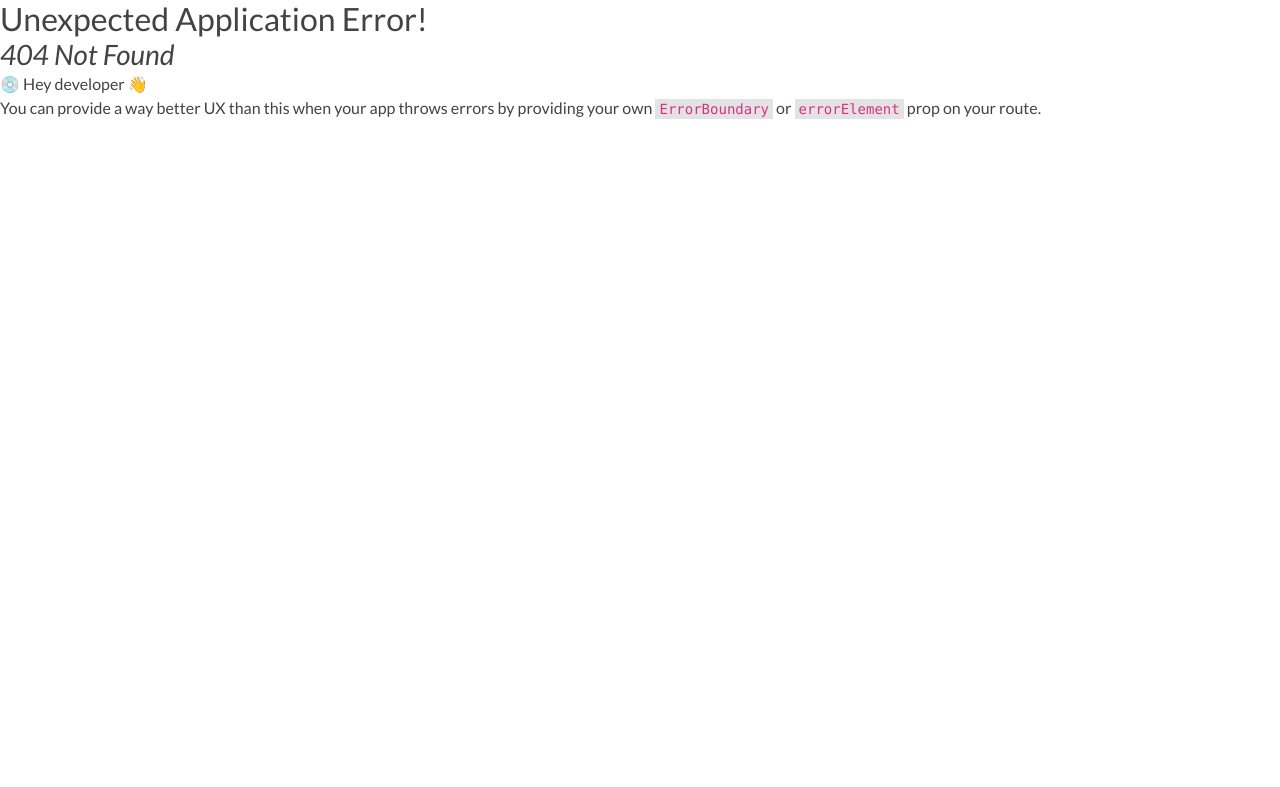
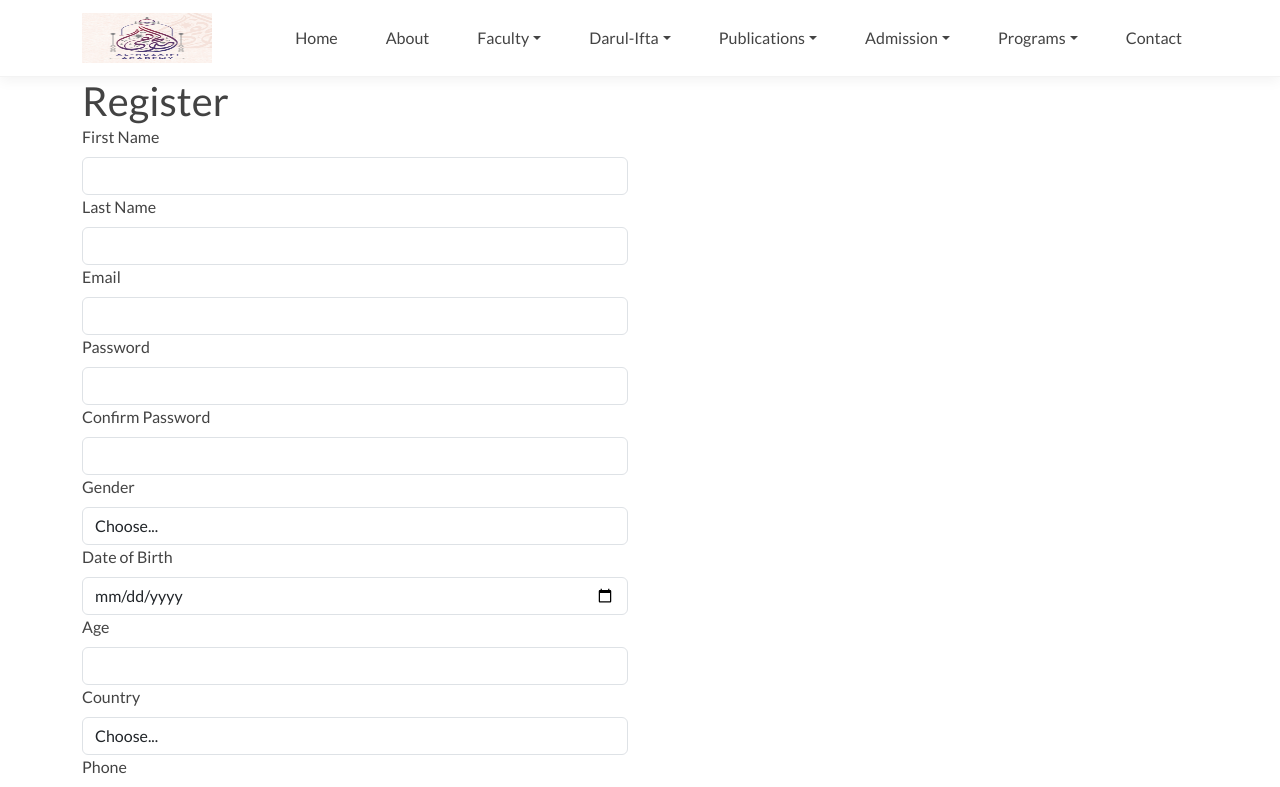
Before and after one commit to TariqueMasood/al-huzaifi, a React (Create React App) app: page /registration in a window 1280 px wide. Before the commit this address had no page. Shown: the top 787 px of the page. Built offline with nearby package versions, Linux system fonts and the light colour scheme.

Commit message:
CSE:banner added

```diff
--- a/src/components/contact.tsx
+++ b/src/components/contact-form.tsx
@@ -1,6 +1,4 @@
-import React from "react";
-
-const Contact = () => (
+const ContactForm = () => (
   <div>
     <h3>Contact Us:</h3>
     <address>
@@ -13,4 +11,4 @@ const Contact = () => (
   </div>
 );
 
-export default Contact;
+export default ContactForm;
--- a/src/components/header.tsx
+++ b/src/components/header.tsx
@@ -105,7 +105,9 @@ const Header: React.FC = () => {
                 title="Admission"
                 id={`offcanvasNavbarDropdown-expand-md`}
               >
-                <NavDropdown.Item href="#action3">Enroll Now</NavDropdown.Item>
+                <NavDropdown.Item href="/registration">
+                  Registration
+                </NavDropdown.Item>
                 <NavDropdown.Divider />
                 <NavDropdown.Item href="#action4">Tution Fee</NavDropdown.Item>
                 <NavDropdown.Divider />
@@ -125,15 +127,15 @@ const Header: React.FC = () => {
                 <NavDropdown.Divider />
                 <NavDropdown.Item href="#action4">Lorem</NavDropdown.Item>
               </CustomDropdown>
-              <Nav.Link as={NavLink} to="/#" eventKey="contact">
+              <Nav.Link as={NavLink} to="/contact" eventKey="contact">
                 Contact
               </Nav.Link>
-              <MyButton
+              {/* <MyButton
                 onClick={toggleTheme}
                 title={theme === "dark" ? "Light mode" : "Dark mode"}
               >
                 {theme === "dark" ? <PiSunLight /> : <PiMoonLight />}
-              </MyButton>
+              </MyButton> */}
             </Nav>
           </Offcanvas.Body>
         </Navbar.Offcanvas>
--- a/src/components/hero-carousel.tsx
+++ b/src/components/hero-carousel.tsx
@@ -1,6 +1,6 @@
 import Carousel from "react-bootstrap/Carousel";
-import slider2 from "../images/slider-2.webp";
-import slider3 from "../images/slider-3.webp";
+import slider2 from "../images/banner-1.jpeg";
+import slider3 from "../images/banner-2.jpeg";
 import styled from "styled-components";
 
 function HeroCarousel() {
--- /dev/null
+++ b/src/components/registration-form.tsx
@@ -0,0 +1,350 @@
+import React from "react";
+import { Form, Button, Container, Row, Col } from "react-bootstrap";
+
+const countryOptions = [
+  "Afghanistan",
+  "Albania",
+  "Algeria",
+  "Andorra",
+  "Angola",
+  "Antigua and Barbuda",
+  "Argentina",
+  "Armenia",
+  "Australia",
+  "Austria",
+  "Azerbaijan",
+  "Bahamas",
+  "Bahrain",
+  "Bangladesh",
+  "Barbados",
+  "Belarus",
+  "Belgium",
+  "Belize",
+  "Benin",
+  "Bhutan",
+  "Bolivia",
+  "Bosnia and Herzegovina",
+  "Botswana",
+  "Brazil",
+  "Brunei",
+  "Bulgaria",
+  "Burkina Faso",
+  "Burundi",
+  "Cabo Verde",
+  "Cambodia",
+  "Cameroon",
+  "Canada",
+  "Central African Republic",
+  "Chad",
+  "Chile",
+  "China",
+  "Colombia",
+  "Comoros",
+  "Congo",
+  "Costa Rica",
+  "Croatia",
+  "Cuba",
+  "Cyprus",
+  "Czech Republic",
+  "Denmark",
+  "Djibouti",
+  "Dominica",
+  "Dominican Republic",
+  "Ecuador",
+  "Egypt",
+  "El Salvador",
+  "Equatorial Guinea",
+  "Eritrea",
+  "Estonia",
+  "Eswatini",
+  "Ethiopia",
+  "Fiji",
+  "Finland",
+  "France",
+  "Gabon",
+  "Gambia",
+  "Georgia",
+  "Germany",
+  "Ghana",
+  "Greece",
+  "Grenada",
+  "Guatemala",
+  "Guinea",
+  "Guinea-Bissau",
+  "Guyana",
+  "Haiti",
+  "Honduras",
+  "Hungary",
+  "Iceland",
+  "India",
+  "Indonesia",
+  "Iran",
+  "Iraq",
+  "Ireland",
+  "Israel",
+  "Italy",
+  "Jamaica",
+  "Japan",
+  "Jordan",
+  "Kazakhstan",
+  "Kenya",
+  "Kiribati",
+  "Kosovo",
+  "Kuwait",
+  "Kyrgyzstan",
+  "Laos",
+  "Latvia",
+  "Lebanon",
+  "Lesotho",
+  "Liberia",
+  "Libya",
+  "Liechtenstein",
+  "Lithuania",
+  "Luxembourg",
+  "Madagascar",
+  "Malawi",
+  "Malaysia",
+  "Maldives",
+  "Mali",
+  "Malta",
+  "Marshall Islands",
+  "Mauritania",
+  "Mauritius",
+  "Mexico",
+  "Micronesia",
+  "Moldova",
+  "Monaco",
+  "Mongolia",
+  "Montenegro",
+  "Morocco",
+  "Mozambique",
+  "Myanmar",
+  "Namibia",
+  "Nauru",
+  "Nepal",
+  "Netherlands",
+  "New Zealand",
+  "Nicaragua",
+  "Niger",
+  "Nigeria",
+  "North Korea",
+  "North Macedonia",
+  "Norway",
+  "Oman",
+  "Pakistan",
+  "Palau",
+  "Palestine",
+  "Panama",
+  "Papua New Guinea",
+  "Paraguay",
+  "Peru",
+  "Philippines",
+  "Poland",
+  "Portugal",
+  "Qatar",
+  "Romania",
+  "Russia",
+  "Rwanda",
+  "Saint Kitts and Nevis",
+  "Saint Lucia",
+  "Saint Vincent and the Grenadines",
+  "Samoa",
+  "San Marino",
+  "Sao Tome and Principe",
+  "Saudi Arabia",
+  "Senegal",
+  "Serbia",
+  "Seychelles",
+  "Sierra Leone",
+  "Singapore",
+  "Slovakia",
+  "Slovenia",
+  "Solomon Islands",
+  "Somalia",
+  "South Africa",
+  "South Korea",
+  "South Sudan",
+  "Spain",
+  "Sri Lanka",
+  "Sudan",
+  "Suriname",
+  "Sweden",
+  "Switzerland",
+  "Syria",
+  "Taiwan",
+  "Tajikistan",
+  "Tanzania",
+  "Thailand",
+  "Timor-Leste",
+  "Togo",
+  "Tonga",
+  "Trinidad and Tobago",
+  "Tunisia",
+  "Turkey",
+  "Turkmenistan",
+  "Tuvalu",
+  "Uganda",
+  "Ukraine",
+  "United Arab Emirates",
+  "United Kingdom",
+  "United States",
+  "Uruguay",
+  "Uzbekistan",
+  "Vanuatu",
+  "Vatican City",
+  "Venezuela",
+  "Vietnam",
+  "Yemen",
+  "Zambia",
+  "Zimbabwe",
+];
+
+const RegistrationForm: React.FC = () => {
+  return (
+    <Container>
+      <Row>
+        <Col md={6}>
+          <h1>Register</h1>
+          <Form>
+            <Form.Group controlId="firstName">
+              <Form.Label>First Name</Form.Label>
+              <Form.Control type="text" name="firstName" />
+            </Form.Group>
+
+            <Form.Group controlId="lastName">
+              <Form.Label>Last Name</Form.Label>
+              <Form.Control type="text" name="lastName" />
+            </Form.Group>
+
+            <Form.Group controlId="email">
+              <Form.Label>Email</Form.Label>
+              <Form.Control type="email" name="email" />
+            </Form.Group>
+
+            <Form.Group controlId="password">
+              <Form.Label>Password</Form.Label>
+              <Form.Control type="password" name="password" />
+            </Form.Group>
+
+            <Form.Group controlId="confirmPassword">
+              <Form.Label>Confirm Password</Form.Label>
+              <Form.Control type="password" name="confirmPassword" />
+            </Form.Group>
+
+            <Form.Group controlId="gender">
+              <Form.Label>Gender</Form.Label>
+              <Form.Control as="select" name="gender">
+                <option value="">Choose...</option>
+                <option value="male">Male</option>
+                <option value="female">Female</option>
+                <option value="other">Other</option>
+              </Form.Control>
+            </Form.Group>
+
+            <Form.Group controlId="dateOfBirth">
+              <Form.Label>Date of Birth</Form.Label>
+              <Form.Control type="date" name="dateOfBirth" />
+            </Form.Group>
+
+            <Form.Group controlId="age">
+              <Form.Label>Age</Form.Label>
+              <Form.Control type="number" name="age" />
+            </Form.Group>
+
+            <Form.Group controlId="country">
+              <Form.Label>Country</Form.Label>
+              <Form.Control as="select" name="country">
+                <option value="">Choose...</option>
+                {countryOptions.map((country, index) => (
+                  <option key={index} value={country}>
+                    {country}
+                  </option>
+                ))}
+              </Form.Control>
+            </Form.Group>
+
+            <Form.Group controlId="phone">
+              <Form.Label>Phone</Form.Label>
+              <Form.Control type="text" name="phone" />
+            </Form.Group>
+
+            <Form.Group controlId="city">
+              <Form.Label>City</Form.Label>
+              <Form.Control type="text" name="city" />
+            </Form.Group>
+
+            <Form.Group controlId="state">
+              <Form.Label>State</Form.Label>
+              <Form.Control type="text" name="state" />
+            </Form.Group>
+
+            <Form.Group controlId="zipCode">
+              <Form.Label>Zip Code</Form.Label>
+              <Form.Control type="text" name="zipCode" />
+            </Form.Group>
+          </Form>
+
+          <div>
+            <p>Course Selection:</p>
+            <input
+              type="radio"
+              id="html"
+              name="fav_language"
+              value="Alimiyat"
+            ></input>
+            <label htmlFor="Alimiyat">Alimiyat</label>
+            <br />
+            <input
+              type="radio"
+              id="css"
+              name="fav_language"
+              value="Quran Hifz Nazirah"
+            ></input>
+            <label htmlFor="Quran Hifz Nazirah">Quran Hifz Nazirah</label>
+            <br />
+            <input
+              type="radio"
+              id="javascript"
+              name="fav_language"
+              value="1 Year Deeni Course"
+            ></input>
+            <label htmlFor="1 Year Deeni Course">1 Year Deeni Course</label>
+            <br />
+            <input
+              type="radio"
+              id="Specialization Courses"
+              name="fav_language"
+              value="Specialization Courses"
+            ></input>
+            <label htmlFor="Specialization Courses">
+              Specialization Courses
+            </label>
+          </div>
+          <div>
+            <p>Preferred Language</p>
+            <input
+              type="radio"
+              id="Specialization Courses"
+              name="fav_language"
+              value="English"
+            ></input>
+            <label htmlFor="English">English</label>
+            <br />
+            <input
+              type="radio"
+              id="Specialization Courses"
+              name="fav_language"
+              value="EnUrduglish"
+            ></input>
+            <label htmlFor="Urdu">Urdu</label>
+          </div>
+          <Button variant="primary" type="submit">
+            Register
+          </Button>
+        </Col>
+      </Row>
+    </Container>
+  );
+};
+
+export default RegistrationForm;
--- /dev/null
+++ b/src/pages/contact.tsx
@@ -0,0 +1,5 @@
+const Contact = () => {
+  return <div>Contact Page.</div>;
+};
+
+export default Contact;
--- /dev/null
+++ b/src/pages/registration.tsx
@@ -0,0 +1,11 @@
+import RegistrationForm from "../components/registration-form";
+
+const Registration = () => {
+  return (
+    <div>
+      <RegistrationForm />
+    </div>
+  );
+};
+
+export default Registration;
```
Also changed, not shown: src/router.tsx (+10 -0 lines), src/images/banner-1.jpeg (added), src/images/banner-2.jpeg (added).
